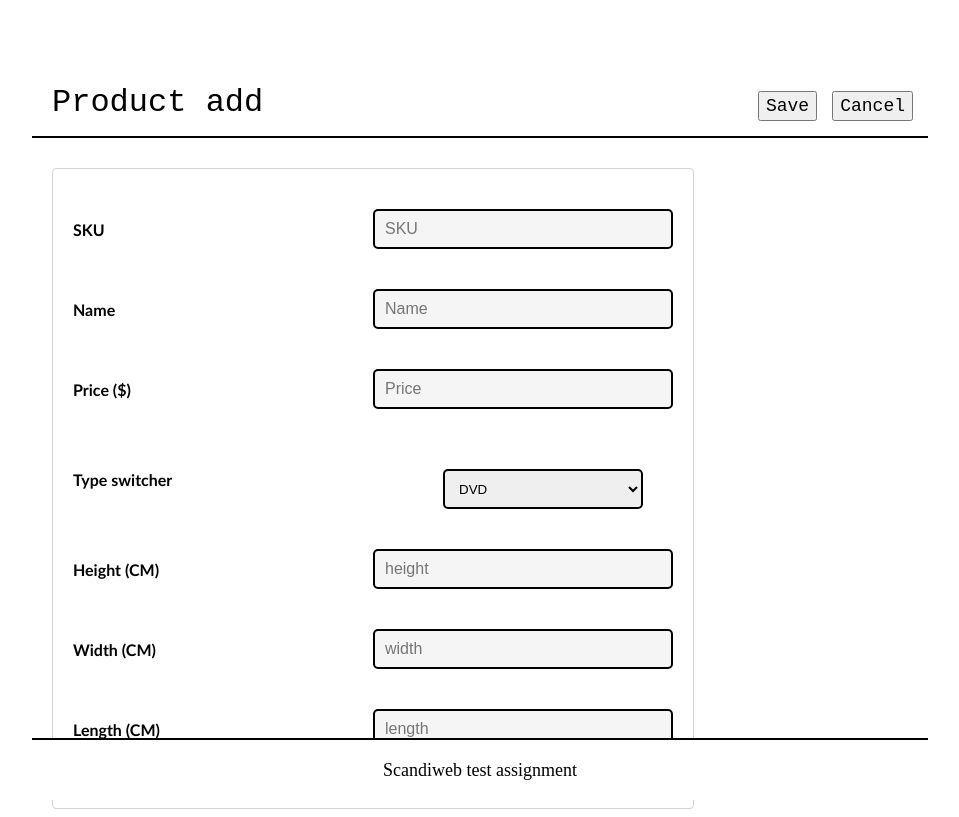
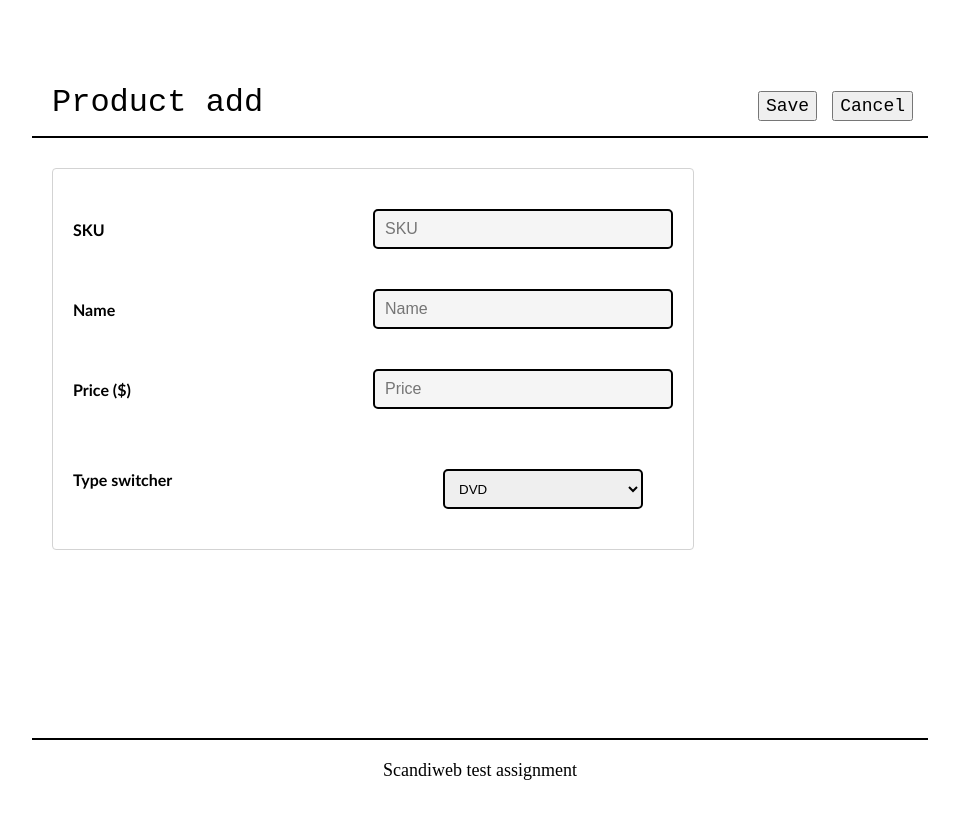
Before and after one commit to Pbelfortl/test-assignment-frontend, a React (Create React App) app: page /add-product in a window 1280 px wide. Shown: the whole page, without its empty margins (160-1119 px from the left). Built offline with nearby package versions, Linux system fonts and the light colour scheme.

Commit message:
final version

```diff
--- a/src/pages/AddProduct.js
+++ b/src/pages/AddProduct.js
@@ -10,7 +10,7 @@
     const [sku, setSku] = useState();
     const [name, setName] = useState();
     const [price, setPrice] = useState();
-    const [type, setType] = useState("3");
+    const [type, setType] = useState();
     const [attValue, setAttValue] = useState();
     const [height, setHeight] = useState()
     const [width, setWidth] = useState();
```
